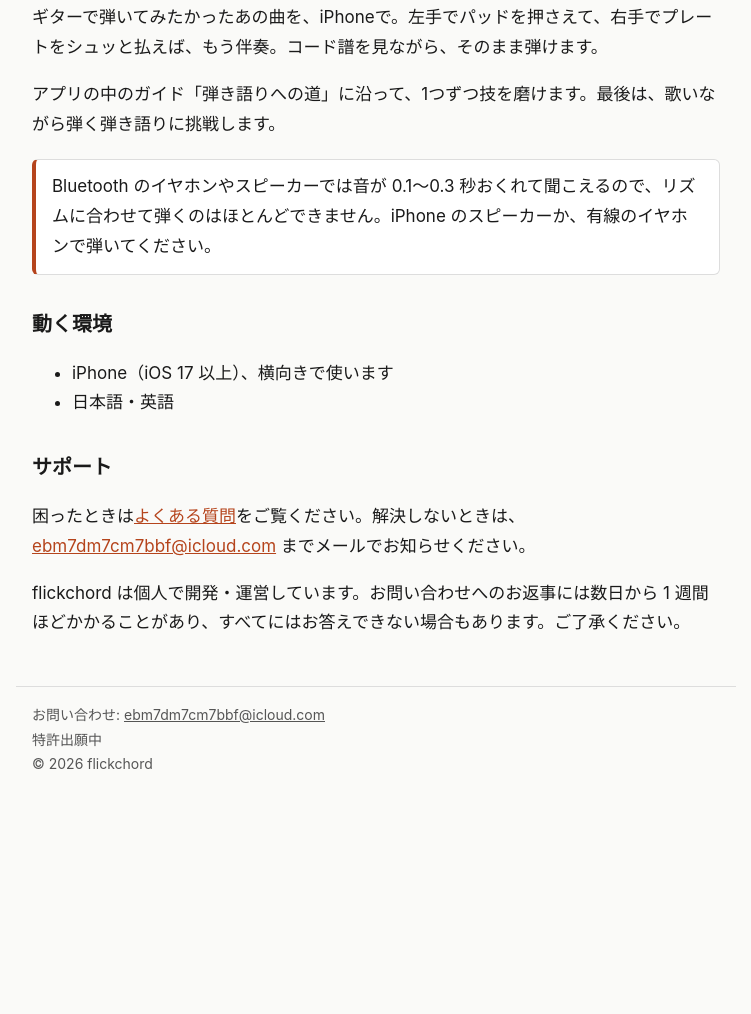
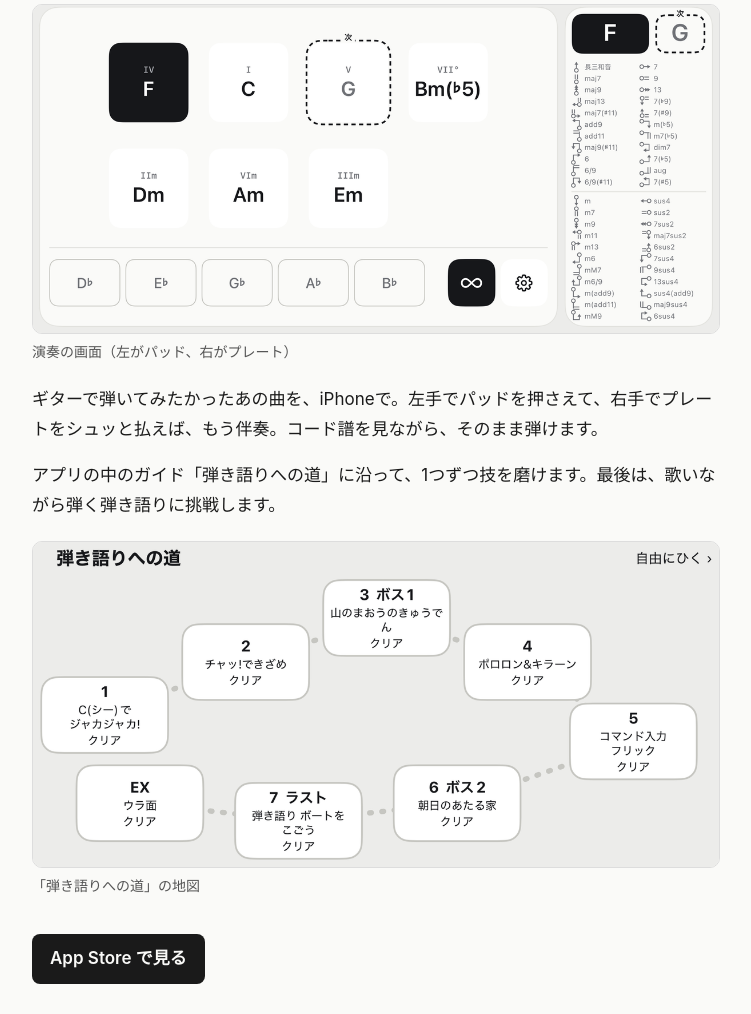
Before and after one commit to drogo-baggins/flickchord, a plain HTML site: page index.html in a window 1280 px wide. Shown: the part 206-1220 px from the top of the page, without its empty margins (264-1015 px from the left). Before the commit the page ends 1015 px from the top, so only its background shows below. Drawn offline with Linux system fonts and the light colour scheme.

Commit message:
Add App Store link and Japanese screenshots
Co-Authored-By: Claude Opus 5.5 <noreply@anthropic.com>
Claude-Session: https://claude.ai/code/session_01SFVA3QN9smU7nfzNHPgeC6

```diff
--- a/index.html
+++ b/index.html
@@ -12,9 +12,11 @@
 <main>
 <h1>憧れのあの歌を、<wbr>弾き語れ。</h1>
 <p class="lead">flickchord（フリックコード）は、iPhone で弾く和音のアプリです。</p>
+<figure><a href="img/ja-play.png"><img src="img/ja-play.png" width="1200" height="574" alt="演奏の画面。左にコードのパッドが並び、F のパッドを押さえていて、次の和音 G に「次」の印。右のプレートには今の和音 F と次の G、和音の種類ごとのフリックの一覧。"></a><figcaption>演奏の画面（左がパッド、右がプレート）</figcaption></figure>
 <p>ギターで弾いてみたかったあの曲を、iPhoneで。左手でパッドを押さえて、右手でプレートをシュッと払えば、もう伴奏。コード譜を見ながら、そのまま弾けます。</p>
 <p>アプリの中のガイド「弾き語りへの道」に沿って、1つずつ技を磨けます。最後は、歌いながら弾く弾き語りに挑戦します。</p>
-<!-- 公開後に App Store へのリンクを入れる -->
+<figure><a href="img/ja-map.png"><img src="img/ja-map.png" width="1200" height="568" alt="「弾き語りへの道」の地図。「C(シー)でジャカジャカ!」から最後の「弾き語り ボートをこごう」までの 7 つと、おまけの「ウラ面」。"></a><figcaption>「弾き語りへの道」の地図</figcaption></figure>
+<p><a class="store" href="https://apps.apple.com/jp/app/id6827339621">App Store で見る</a></p>
 <div class="note">Bluetooth のイヤホンやスピーカーでは音が 0.1〜0.3 秒おくれて聞こえるので、リズムに合わせて弾くのはほとんどできません。iPhone のスピーカーか、有線のイヤホンで弾いてください。</div>
 <h2>動く環境</h2>
 <ul><li>iPhone（iOS 17 以上）、横向きで使います</li><li>日本語・英語</li></ul>
```
Also changed, not shown: en/index.html (+1 -1 lines), howto.html (+1 -0 lines), img/ja-flick-map.png (added), img/ja-map.png (added), img/ja-play.png (added).
